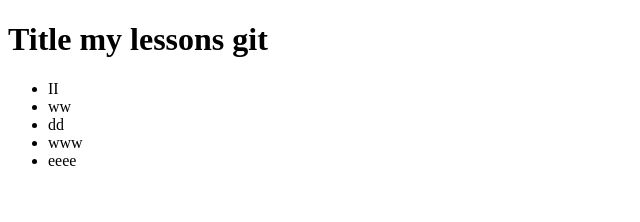
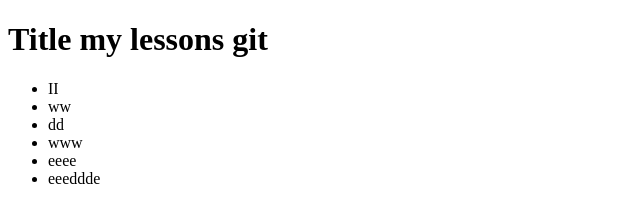
Before and after one commit to SerMamchur/my-project1, a plain HTML site: page index.html in a window 1280 px wide. Shown: the full height of the page, 0-640 px from the left. Drawn offline with Linux system fonts and the light colour scheme.

Commit message:
add an new line

```diff
--- a/index.html
+++ b/index.html
@@ -13,6 +13,9 @@
     <li>dd</li>
     <li>www</li>
     <li>eeee</li>
+    <li>eeeddde</li>
+
+
   </ul>
 </body>
 </html>
```
